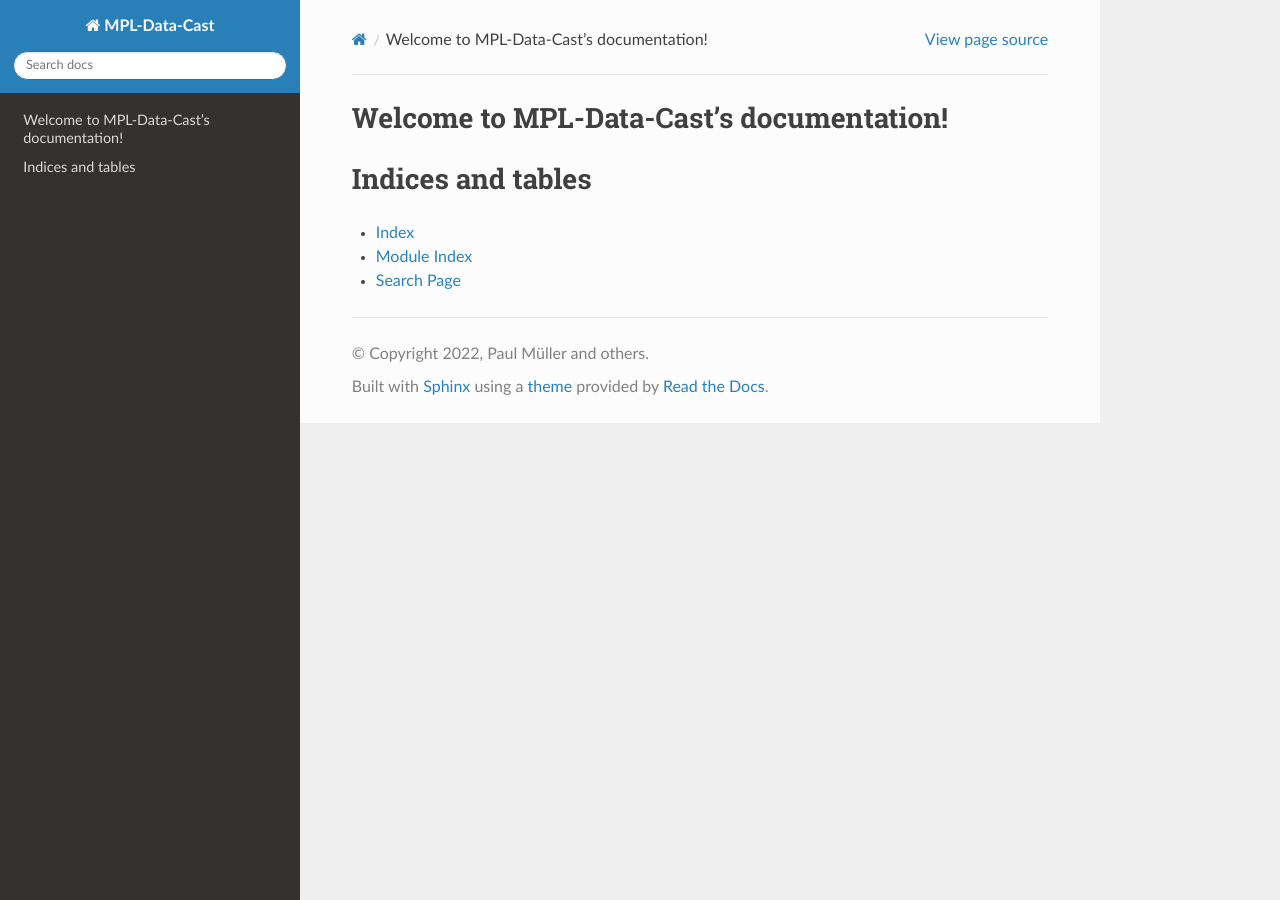
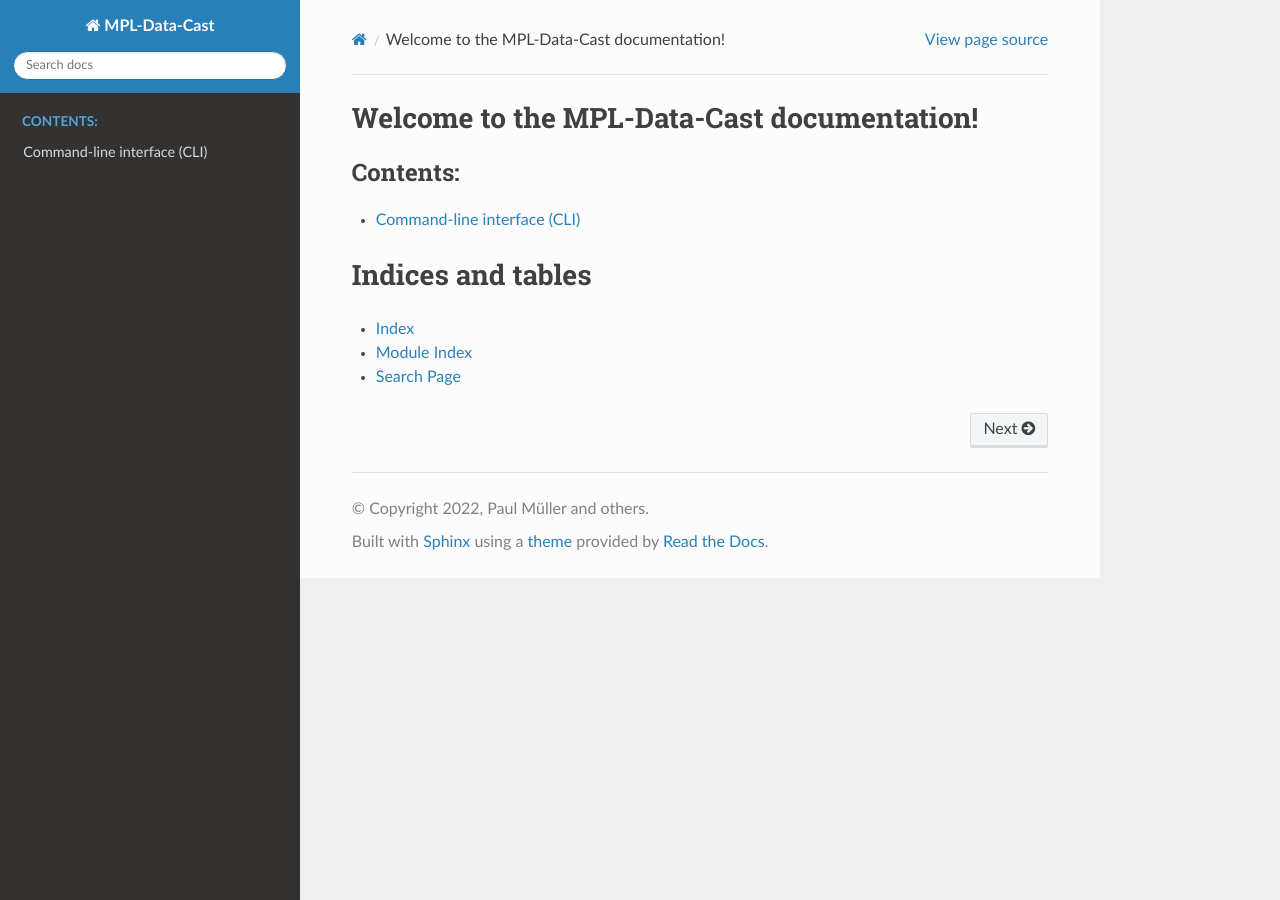
Before and after one commit to GuckLab/MPL-Data-Cast, a Sphinx documentation site: the page built from docs/index.rst, in a window 1280 px wide. Built offline with Sphinx 7.4.7 and the Read the Docs theme 2.0.0, drawn with Linux system fonts in a browser that asks for light colours; the version number could not be read and is left out.

Commit message:
docs: add CLI to docs

```diff
--- a/README.rst
+++ b/README.rst
@@ -39,5 +39,5 @@ Testing
    :target: https://github.com/GuckLab/MPL-Data-Cast/actions?query=workflow%3AChecks
 .. |Coverage Status| image:: https://img.shields.io/codecov/c/github/GuckLab/MPL-Data-Cast/master.svg
    :target: https://codecov.io/gh/GuckLab/MPL-Data-Cast
-.. |Docs Status| image:: https://img.shields.io/readthedocs/MPL-Data-Cast
+.. |Docs Status| image:: https://img.shields.io/readthedocs/mpl-data-cast
    :target: https://readthedocs.org/projects/mpl-data-cast/builds/
--- a/docs/conf.py
+++ b/docs/conf.py
@@ -32,6 +32,7 @@ release = mpl_data_cast.__version__
 # extensions coming with Sphinx (named 'sphinx.ext.*') or your custom
 # ones.
 extensions = [
+    'sphinx_click'
 ]
 
 # Add any paths that contain templates here, relative to this directory.
--- a/docs/index.rst
+++ b/docs/index.rst
@@ -3,12 +3,14 @@
    You can adapt this file completely to your liking, but it should at least
    contain the root `toctree` directive.
 
-Welcome to MPL-Data-Cast's documentation!
-=========================================
+Welcome to the MPL-Data-Cast documentation!
+===========================================
 
 .. toctree::
    :maxdepth: 2
    :caption: Contents:
+
+   sec_cli
 
 
 
--- a/docs/requirements.txt
+++ b/docs/requirements.txt
@@ -1,5 +1,6 @@
 ipython
 matplotlib
 sphinx==4.2.0
+sphinx-click
 sphinxcontrib.bibtex>=2.0
 sphinx_rtd_theme==1.0
```
Also changed, not shown: docs/sec_cli.rst (added, +21 -0 lines), 1 other file.
